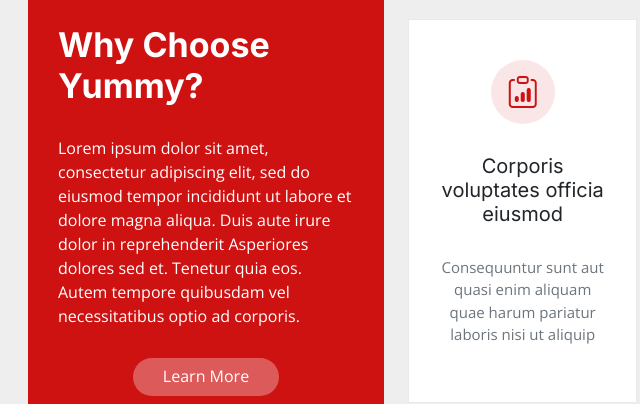
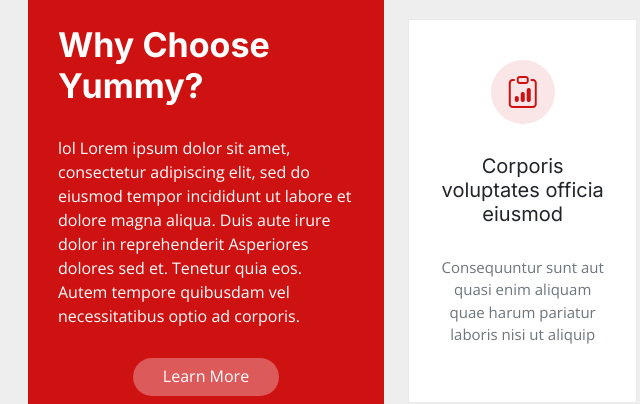
Before and after one commit to demonlappy/jadu, a plain HTML site: page Yummy/index.html in a window 1280 px wide. Shown: the part 1800-2204 px from the top of the page, 54-694 px from the left. Drawn offline with nearby package versions, Linux system fonts and the light colour scheme; some icons are missing.

Commit message:
Update index.html

```diff
--- a/Yummy/index.html
+++ b/Yummy/index.html
@@ -159,7 +159,7 @@
             <div class="why-box">
               <h3>Why Choose Yummy?</h3>
               <p>
-                Lorem ipsum dolor sit amet, consectetur adipiscing elit, sed do eiusmod tempor incididunt ut labore et dolore magna aliqua. Duis aute irure dolor in reprehenderit
+                lol Lorem ipsum dolor sit amet, consectetur adipiscing elit, sed do eiusmod tempor incididunt ut labore et dolore magna aliqua. Duis aute irure dolor in reprehenderit
                 Asperiores dolores sed et. Tenetur quia eos. Autem tempore quibusdam vel necessitatibus optio ad corporis.
               </p>
               <div class="text-center">
```
